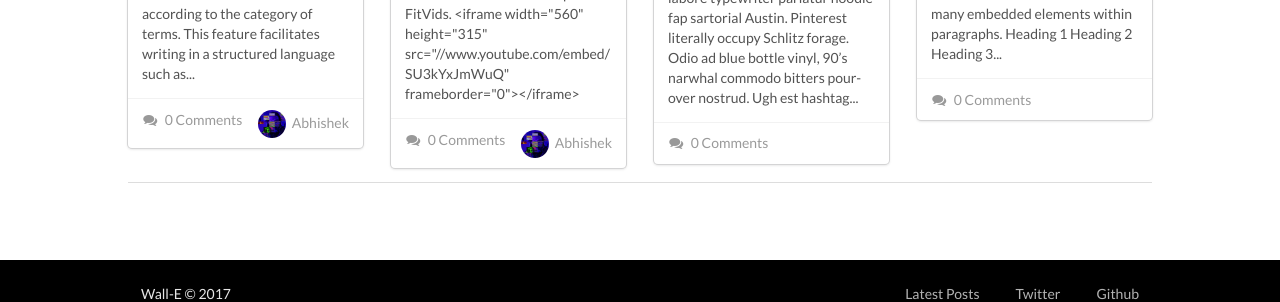
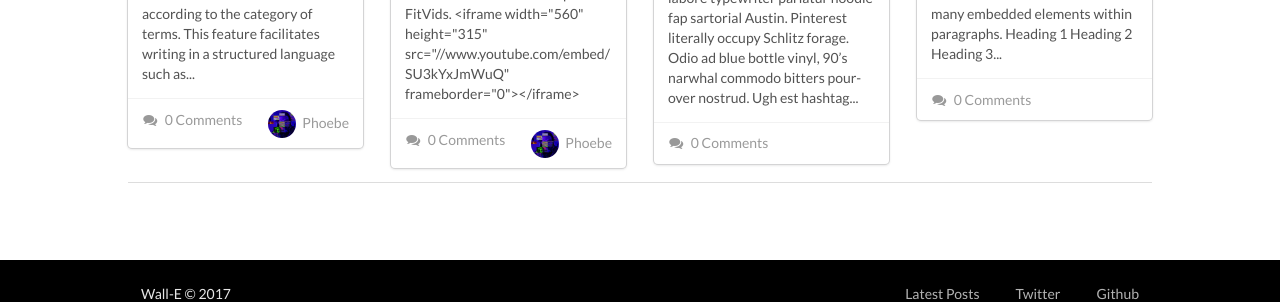
Before and after one commit to ZOOCHOSIS-BLOG/ZOOCHOSIS-BLOG.github.io, a Jekyll site: the page built from index.html, in a window 1280 px wide. Shown: the part 654-956 px from the top of the page. Built offline with Jekyll 4.4.1, drawn with Linux system fonts in a browser that asks for light colours; the list of posts is cut into pages by our own code; comment, search, counter and statistics services are not loaded.

Commit message:
lots of change, mostly background

```diff
--- a/_includes/head.html
+++ b/_includes/head.html
@@ -9,6 +9,23 @@
     <link rel="stylesheet" href="/assets/css/vendor/syntax.css">
     <link rel="stylesheet" href="/assets/css/vendor/semantic.min.css"/>
 
+    {% if page.image.background %}
+        {% assign background_image = page.image.background %}
+        {% unless background_image contains '://' %}
+            {% assign first_character = background_image | slice: 0 %}
+            {% unless first_character == '/' %}
+                {% assign background_image = background_image | prepend: '/images/' %}
+            {% endunless %}
+            {% assign background_image = background_image | relative_url %}
+        {% endunless %}
+        <style>
+            body {
+                background-image: url("{{ background_image | escape }}");
+                background-repeat: repeat;
+            }
+        </style>
+    {% endif %}
+
     <link rel="shortcut icon" type="image/png" href="/assets/img/logo.png"/>
     <link href="https://fonts.googleapis.com/css?family=Open+Sans|Roboto" rel="stylesheet">
 </head>
--- a/_posts/2013-06-25-video-post.md
+++ b/_posts/2013-06-25-video-post.md
@@ -3,7 +3,7 @@ layout: post
 title: "A Post with a Video"
 description: "Custom written post descriptions are the way to go... if you're not lazy."
 tags: [sample post, video]
-author: Abhishek
+author: Phoebe
 ---
 
 <iframe width="560" height="315" src="//www.youtube.com/embed/SU3kYxJmWuQ" frameborder="0"></iframe>
--- a/_posts/2013-08-16-code-highlighting-post.md
+++ b/_posts/2013-08-16-code-highlighting-post.md
@@ -4,7 +4,7 @@ title: Syntax Highlighting Post
 description: "Demo post displaying the various ways of highlighting code in Markdown."
 modified: 2016-06-01T15:27:45-04:00
 tags: [sample post, code, highlighting]
-author: Abhishek
+author: Phoebe
 image:
   feature: abstract-10.jpg
   credit: dargadgetz
```
Also changed, not shown: _posts/2013-10-26-background-image.md (+1 -1 lines), README.md.
